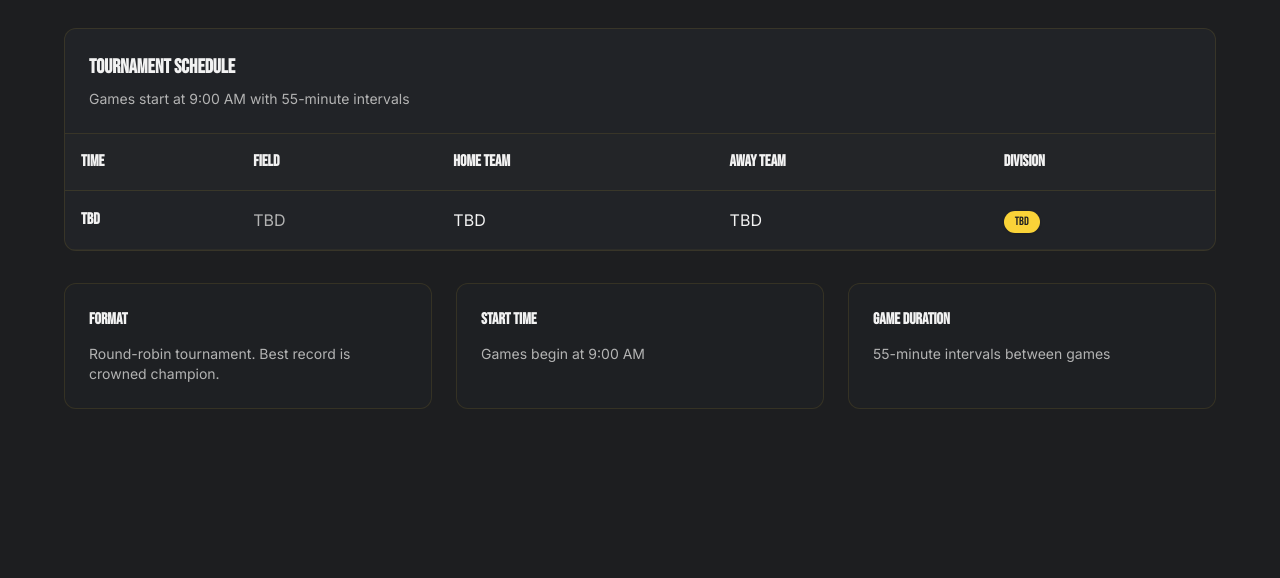
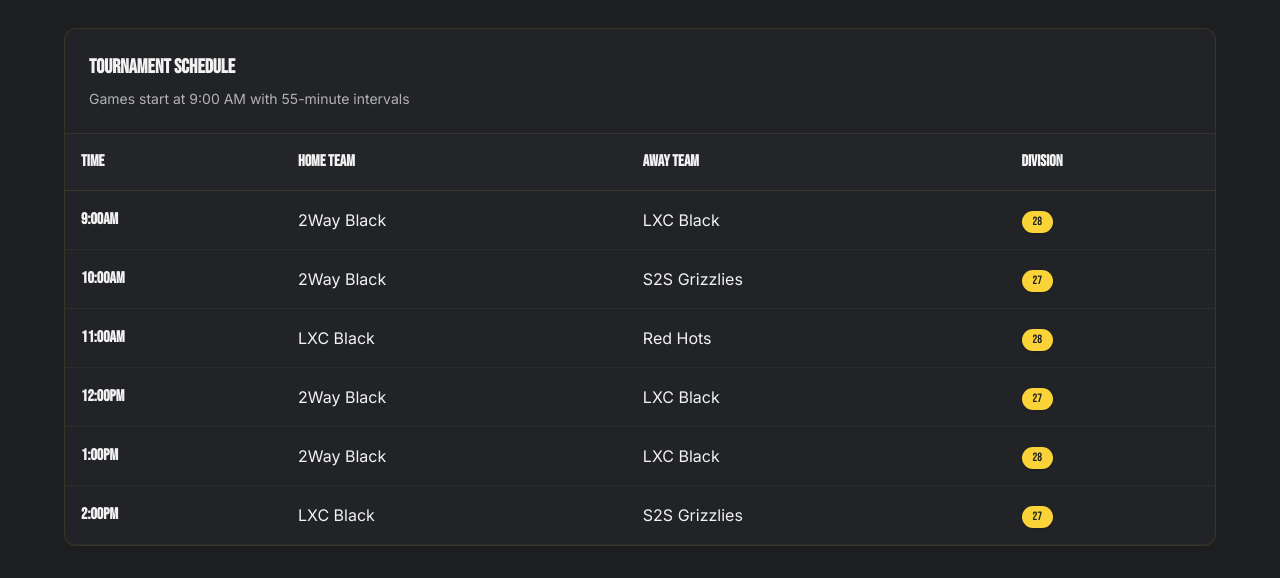
Before and after one commit to jacobwebb12/centerstage, a React (Vite) app: page / in a window 1280 px wide. Shown: the part 4860-5438 px from the top of the page. Built offline with nearby package versions, Linux system fonts and the light colour scheme.

Commit message:
Update schedule and remove Shore 2 Shore from 2028 division

```diff
--- a/src/components/ScheduleSection.tsx
+++ b/src/components/ScheduleSection.tsx
@@ -8,7 +8,12 @@ import { Clock, Calendar } from "lucide-react";
 export function ScheduleSection() {
   // Game schedule data
   const gameSchedule = [
-    { time: "TBD", field: "TBD", home: "TBD", away: "TBD", division: "TBD" }
+    { time: "9:00AM", home: "2Way Black", away: "LXC Black", division: "28" },
+    { time: "10:00AM", home: "2Way Black", away: "S2S Grizzlies", division: "27" },
+    { time: "11:00AM", home: "LXC Black", away: "Red Hots", division: "28" },
+    { time: "12:00PM", home: "2Way Black", away: "LXC Black", division: "27" },
+    { time: "1:00PM", home: "2Way Black", away: "LXC Black", division: "28" },
+    { time: "2:00PM", home: "LXC Black", away: "S2S Grizzlies", division: "27" }
   ];
 
   return (
@@ -36,7 +41,6 @@ export function ScheduleSection() {
                 <thead>
                   <tr className="border-b border-primary/10 bg-muted/50">
                     <th className="text-left p-4 font-display text-foreground">Time</th>
-                    <th className="text-left p-4 font-display text-foreground">Field</th>
                     <th className="text-left p-4 font-display text-foreground">Home Team</th>
                     <th className="text-left p-4 font-display text-foreground">Away Team</th>
                     <th className="text-left p-4 font-display text-foreground">Division</th>
@@ -46,7 +50,6 @@ export function ScheduleSection() {
                   {gameSchedule.map((game, index) => (
                     <tr key={index} className="border-b border-primary/5 hover:bg-muted/30 transition-colors">
                       <td className="p-4 font-display font-bold text-foreground">{game.time}</td>
-                      <td className="p-4 text-foreground-muted">{game.field}</td>
                       <td className="p-4 text-foreground">{game.home}</td>
                       <td className="p-4 text-foreground">{game.away}</td>
                       <td className="p-4">
--- a/src/lib/constants.ts
+++ b/src/lib/constants.ts
@@ -12,7 +12,6 @@ export const EVENT_DATA = {
     { name: "Laxachusetts Black", division: "2027" },
     { name: "Laxachusetts Black", division: "2028" },
     { name: "Shore 2 Shore", division: "2027" },
-    { name: "Shore 2 Shore", division: "2028" },
     { name: "Red Hots", division: "2028" }
   ],
   description: "Two divisions. Four elite programs. One stage. Centerstage brings the 2027 and 2028 divisions together for a fast-paced, single-day championship bracket at Westminster School."
```
